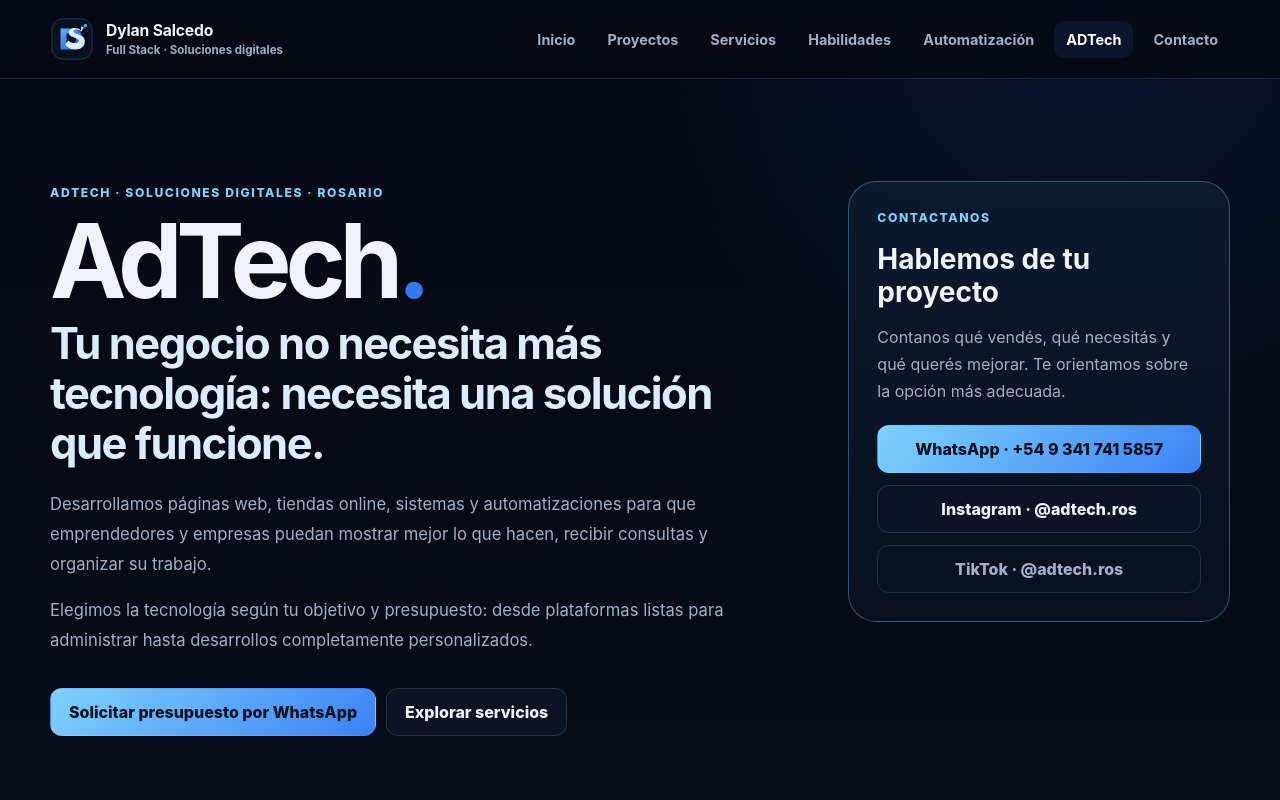
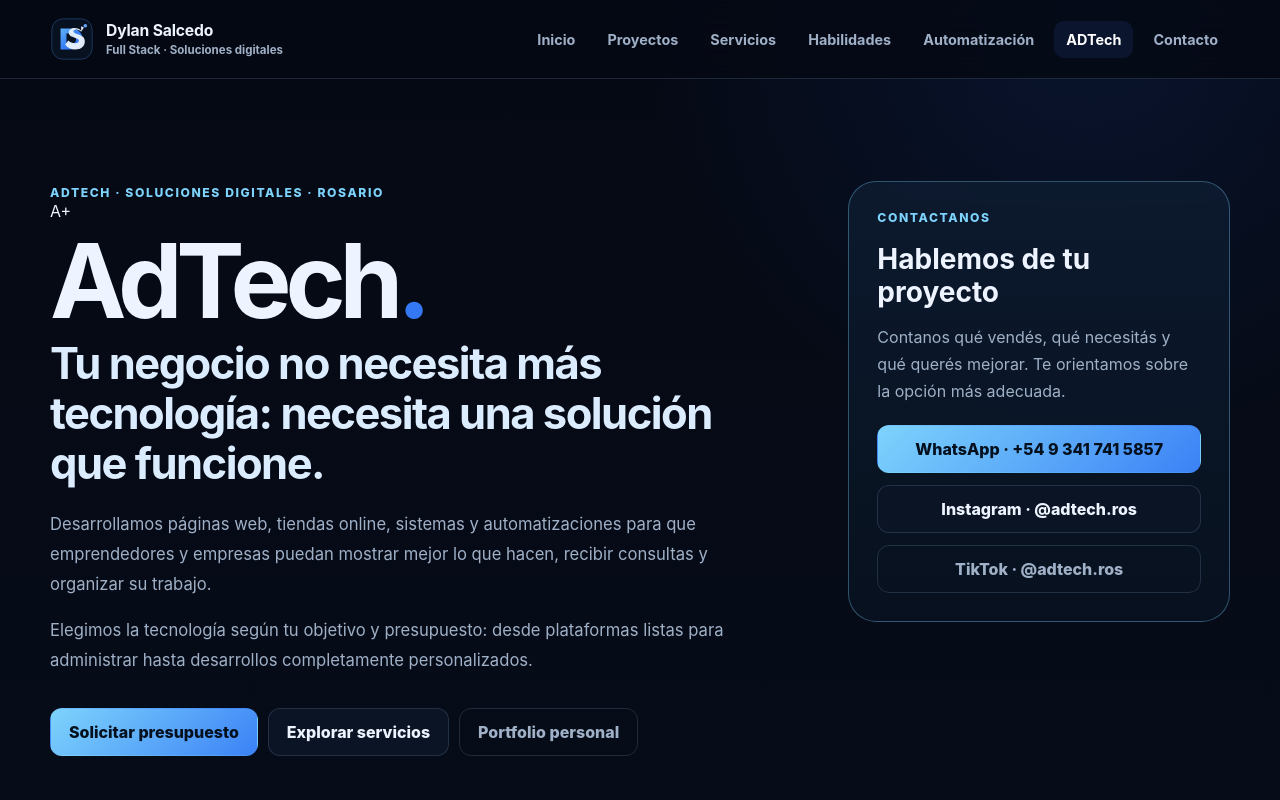
Before and after one commit to DylanDev08/Portfolio-Dylan, a React (Vite) app in the folder frontend/: page /adtech in a window 1280 px wide. Shown: the top 800 px of the page. Built offline with nearby package versions, Linux system fonts and the light colour scheme; no server answers.

Commit message:
feat: add no-backend AdTech quote form and portfolio navigation

```diff
--- a/frontend/src/pages/AdTechPage.jsx
+++ b/frontend/src/pages/AdTechPage.jsx
@@ -1,3 +1,5 @@
+import { useState } from "react";
+import { Link } from "react-router-dom";
 import { PageShell } from "../components/layout/PageShell";
 import { usePortfolio } from "../features/portfolio/hooks/usePortfolio";
 
@@ -17,6 +19,13 @@ const ask = (topic) => "https://wa.me/5493417415857?text=" + encodeURIComponent(
 export function AdTechPage() {
   const { data } = usePortfolio();
   const venture = data.venture;
+  const [lead, setLead] = useState({ name: "", business: "", service: "Web empresarial", budget: "A definir", details: "" });
+  const change = (key, value) => setLead(prev => ({...prev, [key]: value}));
+  const send = (event) => {
+    event.preventDefault();
+    const message = ["Hola AdTech, quiero solicitar un presupuesto.", "Nombre: " + lead.name, "Negocio: " + lead.business, "Servicio: " + lead.service, "Presupuesto: " + lead.budget, "Proyecto: " + (lead.details || "A conversar"), "Origen: portfolio personal"].join("\n");
+    window.open("https://wa.me/5493417415857?text=" + encodeURIComponent(message), "_blank", "noopener,noreferrer");
+  };
   if (!venture) return null;
 
   return (
@@ -26,13 +35,13 @@ export function AdTechPage() {
           <div className="adtech-page__layout">
             <div className="adtech-page__intro">
               <span className="eyebrow">AdTech · Soluciones digitales · Rosario</span>
-              <h1>AdTech<span style={{color:"#3478f6"}}>.</span></h1>
+              <div className="adtech-brand-lockup"><span className="adtech-brand-symbol" aria-hidden="true">A+</span><h1>AdTech<span style={{color:"#3478f6"}}>.</span></h1></div>
               <h2>Tu negocio no necesita más tecnología: necesita una solución que funcione.</h2>
               <p>Desarrollamos páginas web, tiendas online, sistemas y automatizaciones para que emprendedores y empresas puedan mostrar mejor lo que hacen, recibir consultas y organizar su trabajo.</p>
               <p>Elegimos la tecnología según tu objetivo y presupuesto: desde plataformas listas para administrar hasta desarrollos completamente personalizados.</p>
               <div className="hero-actions">
-                <a className="button button--primary" href={ask("una web o tienda online")} target="_blank" rel="noreferrer noopener">Solicitar presupuesto por WhatsApp</a>
-                <a className="button button--secondary" href="#adtech-servicios">Explorar servicios</a>
+                <a className="button button--primary" href="#adtech-presupuesto">Solicitar presupuesto</a>
+                <a className="button button--secondary" href="#adtech-servicios">Explorar servicios</a><Link className="button button--ghost" to="/proyectos">Portfolio personal</Link>
               </div>
             </div>
             <aside className="adtech-page__contact">
@@ -102,6 +111,19 @@ export function AdTechPage() {
         </div>
       </section>
 
+      <section className="section adtech-lead-section" id="adtech-presupuesto">
+        <div className="container adtech-lead-layout">
+          <div><span className="eyebrow">Presupuesto personalizado</span><h2>Contanos qué necesitás desarrollar.</h2><p>Completá los datos y abrí tu consulta en WhatsApp. No necesitás registrarte y no guardamos tus respuestas en esta web.</p><Link to="/proyectos" className="button button--secondary">Ver proyectos reales →</Link></div>
+          <form className="adtech-lead-form" onSubmit={send}>
+            <label htmlFor="lead-name">Tu nombre *</label><input id="lead-name" required maxLength={100} autoComplete="name" value={lead.name} onChange={e=>change("name",e.target.value)} placeholder="Tu nombre" />
+            <label htmlFor="lead-business">Nombre del negocio *</label><input id="lead-business" required maxLength={120} value={lead.business} onChange={e=>change("business",e.target.value)} placeholder="Tu emprendimiento" />
+            <label htmlFor="lead-service">Servicio</label><select id="lead-service" value={lead.service} onChange={e=>change("service",e.target.value)}>{["Web empresarial","WordPress / WooCommerce","Tiendanube","Desarrollo a código","Catálogo digital","Automatización","Asesoramiento"].map(x=><option key={x}>{x}</option>)}</select>
+            <label htmlFor="lead-budget">Presupuesto estimado (ARS)</label><select id="lead-budget" value={lead.budget} onChange={e=>change("budget",e.target.value)}>{["A definir","Hasta $300.000","$300.000 a $700.000","Más de $700.000"].map(x=><option key={x}>{x}</option>)}</select>
+            <label htmlFor="lead-details">Descripción del proyecto</label><textarea id="lead-details" rows={4} maxLength={1500} value={lead.details} onChange={e=>change("details",e.target.value)} placeholder="Qué vendés y qué te gustaría implementar..." />
+            <button className="button button--primary" type="submit">Continuar por WhatsApp →</button><small>Se abrirá WhatsApp con el mensaje preparado. El envío requiere tu confirmación.</small>
+          </form>
+        </div>
+      </section>
       <section className="section section--alt" aria-labelledby="adtech-preguntas">
         <div className="container" style={{maxWidth:920}}>
           <h2 id="adtech-preguntas">Preguntas frecuentes</h2>
```
